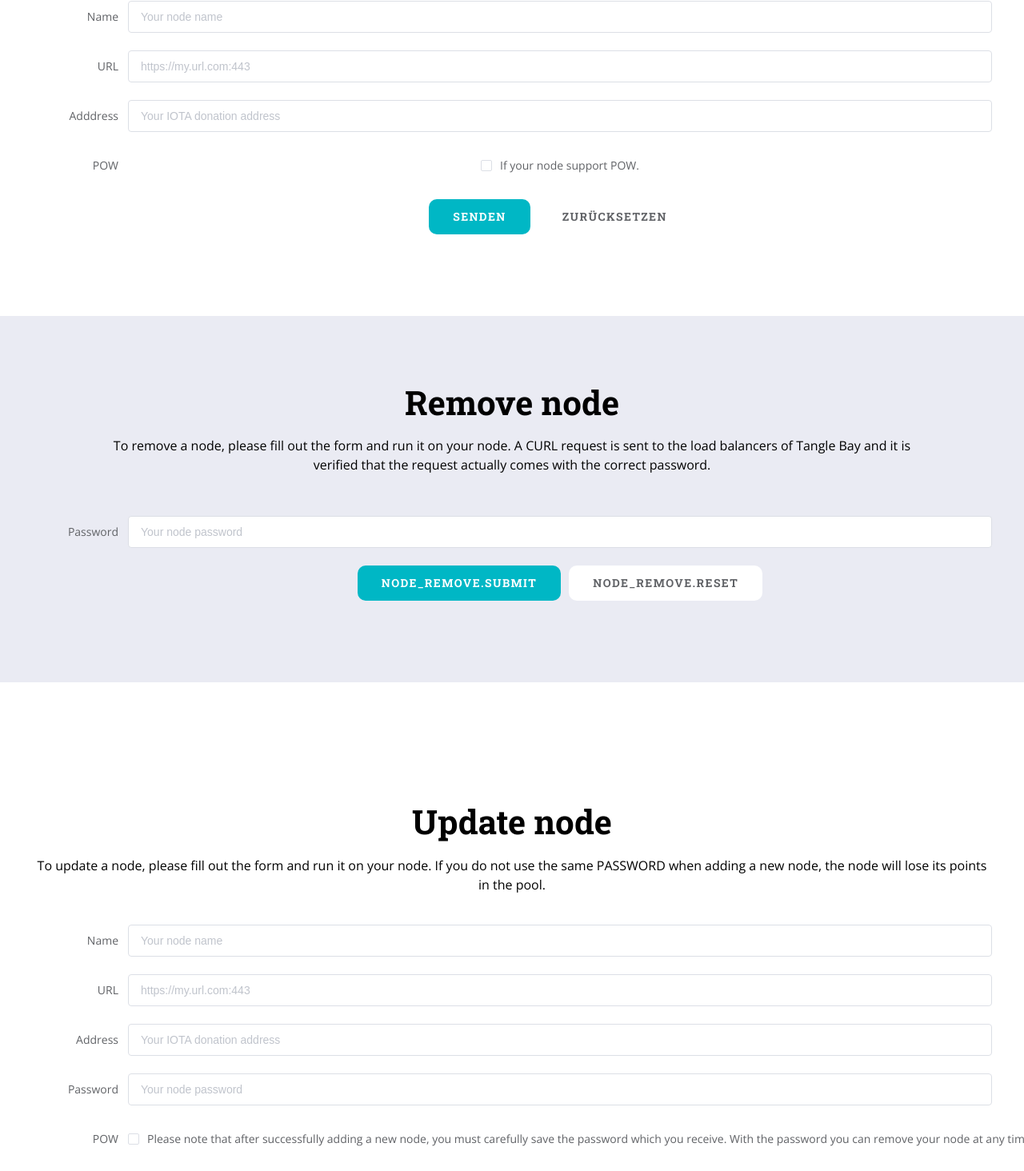
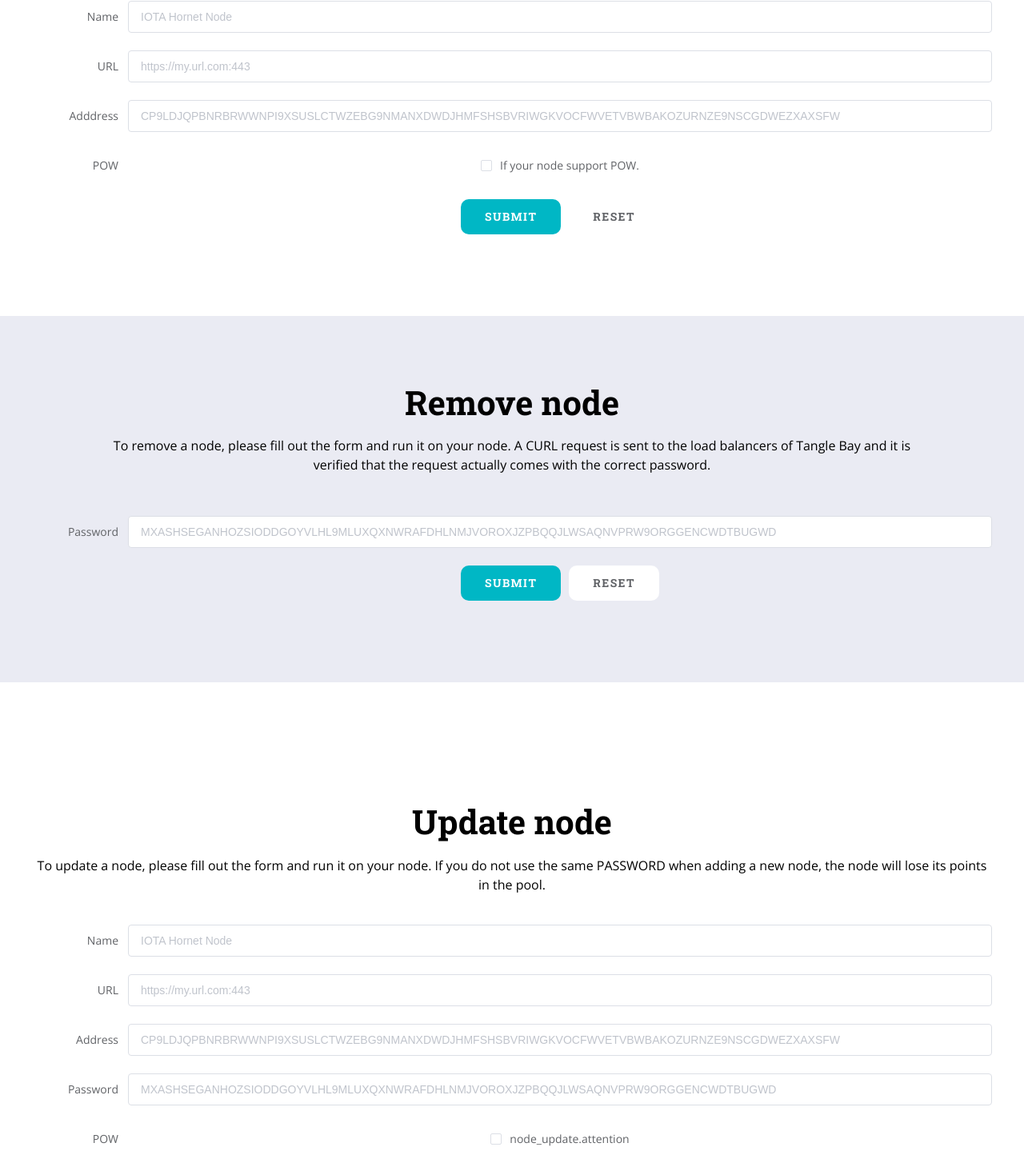
Before and after one commit to einfachiota/pool.einfachiota.de, a Vue app: page /register in a window 1280 px wide. Shown: the part 676-2140 px from the top of the page at 80% size. Built offline with nearby package versions, Linux system fonts and the light colour scheme; no server answers; what vue-clipboard2, vue-iota-payment, vue-particles would draw is missing.

Commit message:
fix lang

```diff
--- a/src/components/AddNodeForm.vue
+++ b/src/components/AddNodeForm.vue
@@ -18,7 +18,7 @@
           type="text"
           v-model="ruleForm.name"
           autocomplete="off"
-          placeholder="Your node name"
+          placeholder="IOTA Hornet Node"
         ></el-input>
       </el-form-item>
       <el-form-item label="URL" prop="url">
@@ -29,7 +29,7 @@
           type="text"
           v-model="ruleForm.address"
           autocomplete="off"
-          placeholder="Your IOTA donation address"
+          placeholder="CP9LDJQPBNRBRWWNPI9XSUSLCTWZEBG9NMANXDWDJHMFSHSBVRIWGKVOCFWVETVBWBAKOZURNZE9NSCGDWEZXAXSFW"
         ></el-input>
       </el-form-item>
       <el-form-item label="POW" prop="pow">
--- a/src/components/RemoveNodeForm.vue
+++ b/src/components/RemoveNodeForm.vue
@@ -18,12 +18,12 @@
           type="text"
           v-model="ruleForm.password"
           autocomplete="off"
-          placeholder="Your node password"
+          placeholder="MXASHSEGANHOZSIODDGOYVLHL9MLUXQXNWRAFDHLNMJVOROXJZPBQQJLWSAQNVPRW9ORGGENCWDTBUGWD"
         ></el-input>
       </el-form-item>
       <el-form-item>
-        <el-button type="primary" @click="submitForm('ruleForm')"><i18n path="node_remove.submit"></i18n></el-button>
-        <el-button @click="resetForm('ruleForm')"><i18n path="node_remove.reset"></i18n></el-button>
+        <el-button type="primary" @click="submitForm('ruleForm')"><i18n path="node_delete.submit"></i18n></el-button>
+        <el-button @click="resetForm('ruleForm')"><i18n path="node_delete.reset"></i18n></el-button>
       </el-form-item>
     </el-form>
     <div v-else>
@@ -33,8 +33,8 @@
         <pre class="code">
             {{ command }}
         </pre>
-        <el-button type="primary" v-clipboard:copy="command"><i18n path="node_remove.copy"></i18n></el-button>
-        <el-button @click="edit()"><i18n path="node_remove.edit"></i18n></el-button>
+        <el-button type="primary" v-clipboard:copy="command"><i18n path="node_delete.copy"></i18n></el-button>
+        <el-button @click="edit()"><i18n path="node_delete.edit"></i18n></el-button>
     </div>
   </div>
 </template>
--- a/src/components/UpdateNodeForm.vue
+++ b/src/components/UpdateNodeForm.vue
@@ -18,7 +18,7 @@
           type="text"
           v-model="ruleForm.name"
           autocomplete="off"
-          placeholder="Your node name"
+          placeholder="IOTA Hornet Node"
         ></el-input>
       </el-form-item>
       <el-form-item label="URL" prop="url">
@@ -29,7 +29,7 @@
           type="text"
           v-model="ruleForm.address"
           autocomplete="off"
-          placeholder="Your IOTA donation address"
+          placeholder="CP9LDJQPBNRBRWWNPI9XSUSLCTWZEBG9NMANXDWDJHMFSHSBVRIWGKVOCFWVETVBWBAKOZURNZE9NSCGDWEZXAXSFW"
         ></el-input>
       </el-form-item>
       <el-form-item label="Password" prop="password">
@@ -37,11 +37,11 @@
           type="text"
           v-model="ruleForm.password"
           autocomplete="off"
-          placeholder="Your node password"
+          placeholder="MXASHSEGANHOZSIODDGOYVLHL9MLUXQXNWRAFDHLNMJVOROXJZPBQQJLWSAQNVPRW9ORGGENCWDTBUGWD"
         ></el-input>
       </el-form-item>
       <el-form-item label="POW" prop="pow">
-        <el-checkbox v-model="ruleForm.pow"><i18n path="node_add.attention"></i18n></el-checkbox>
+        <el-checkbox v-model="ruleForm.pow"><i18n path="node_update.attention"></i18n></el-checkbox>
       </el-form-item>
       <el-form-item>
         <el-button type="primary" @click="submitForm('ruleForm')"><i18n path="node_update.submit"></i18n></el-button>
```
Also changed, not shown: src/plugins/i18n.js.
